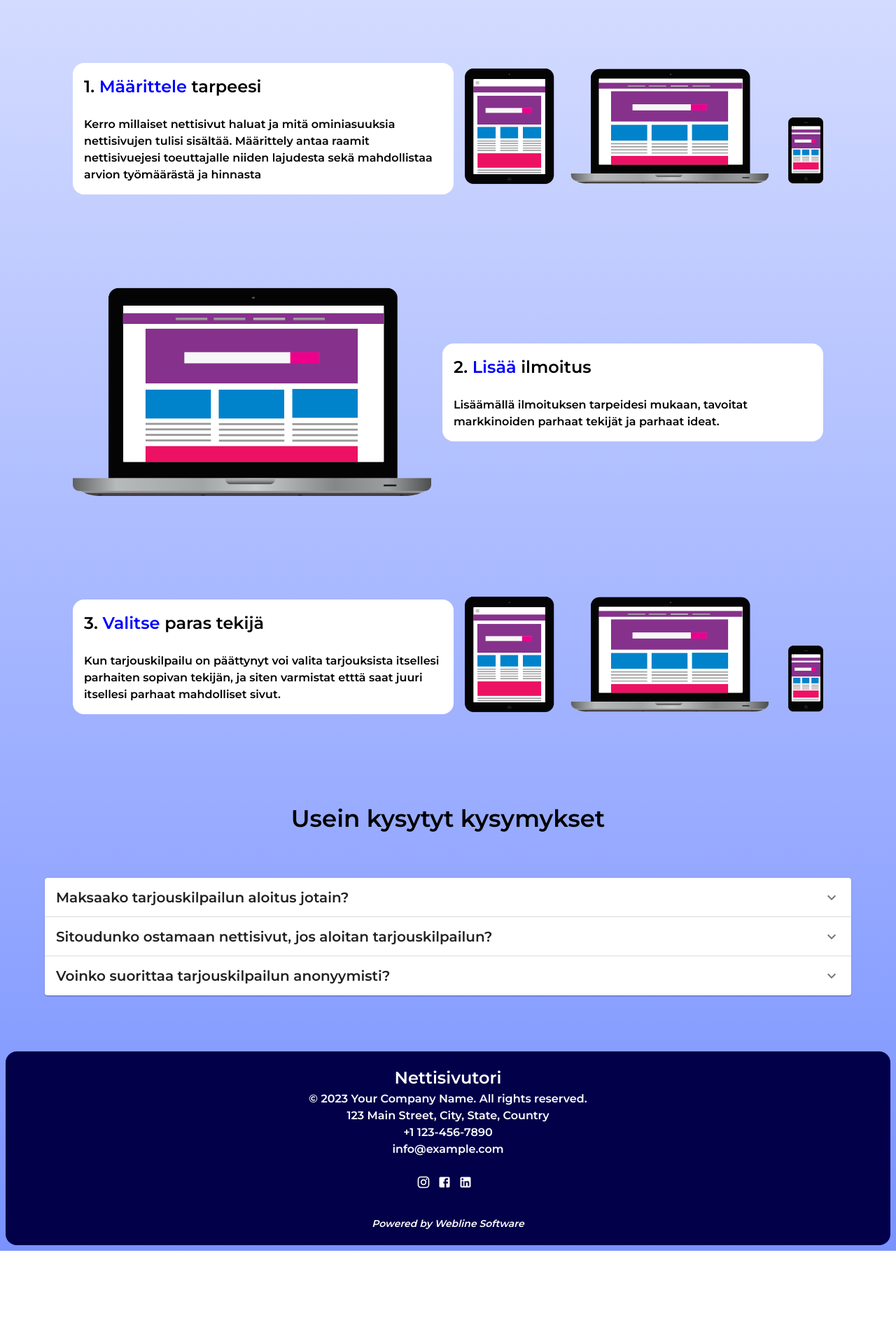
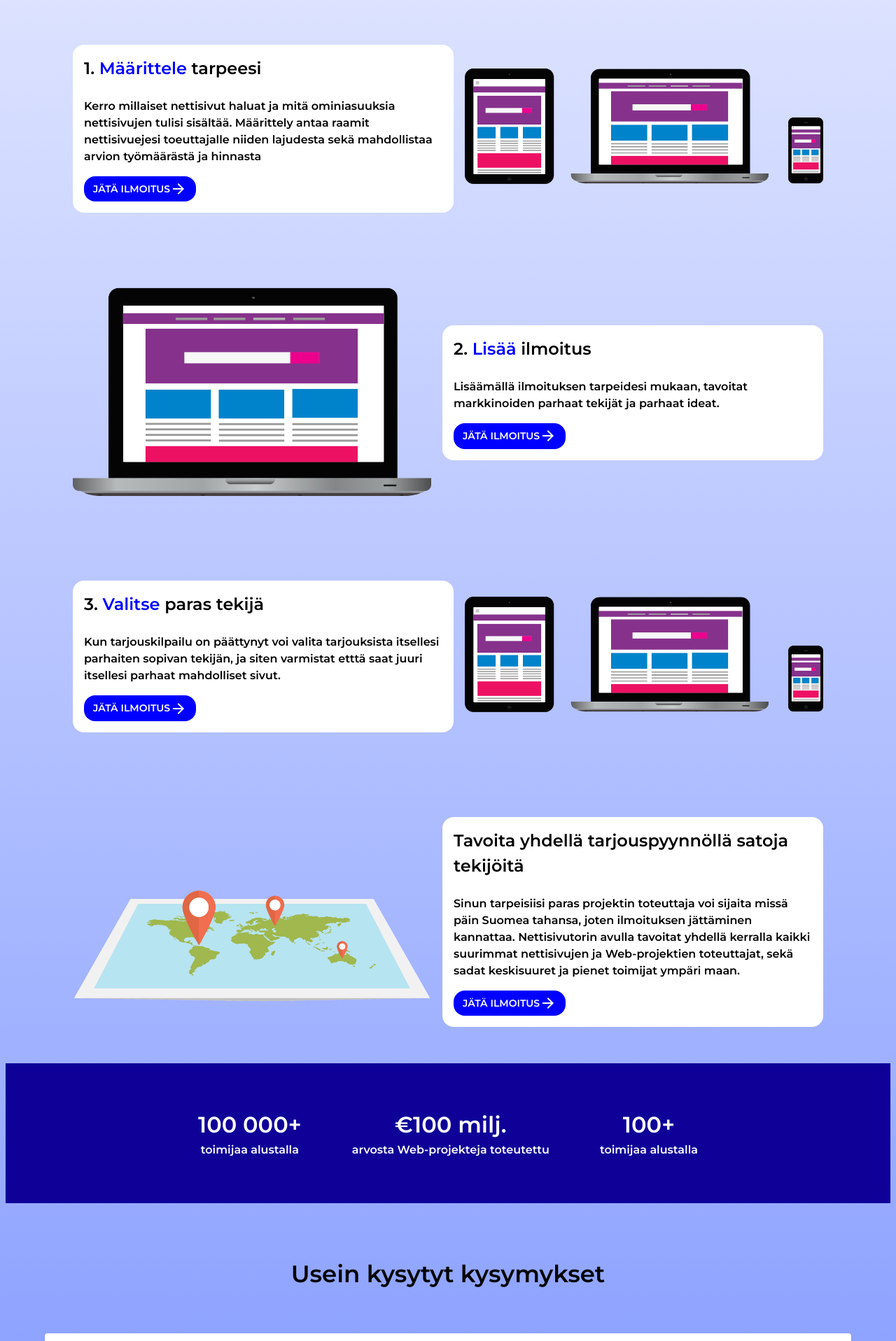
Before and after one commit to vainorantanen/nettisivutori, a React app: page / in a window 1280 px wide. Shown: the part 874-2791 px from the top of the page at 70% size. Before the commit the page ends 2662 px from the top, so only its background shows below. Built offline with nearby package versions, Linux system fonts and the light colour scheme; no server answers.

Commit message:
tehty etusivun prosessi ja infolaatikko

```diff
--- a/src/components/Home/Home.js
+++ b/src/components/Home/Home.js
@@ -3,12 +3,14 @@ import React from 'react'
 import HomeHeader from './HomeHeader'
 import FAQSection from './FaqSection'
 import HomeProcess from './HomeProcess'
+import HomeInfoBox from './HomeInfoBox'
 
 const Home = () => {
   return (
     <Box sx={{ minHeight: '100vh' }}>
       <HomeHeader />
       <HomeProcess />
+      <HomeInfoBox />
       <FAQSection />
     </Box>
   )
--- a/src/components/Home/HomeHeader.js
+++ b/src/components/Home/HomeHeader.js
@@ -86,6 +86,22 @@ const HomeHeader = () => {
             </Box>
             <Button
               component={Link}
+              to="/lisaailmoitus"
+              sx={{ backgroundColor: 'blue', color: 'white',
+                transition: 'transform 0.3s',
+                maxWidth: '9rem',
+                marginTop: '1rem',
+                marginLeft: '1rem',
+                marginBottom: '1rem',
+                borderRadius: '1rem',
+                '&:hover': {
+                  transform: 'scale(1.05)',
+                  backgroundImage: 'linear-gradient(to bottom, #003eff, #006eff)' }
+              }}>
+            Aloita tästä
+            </Button>
+            <Button
+              component={Link}
               to="/tarjouskilpailut"
               sx={{
                 backgroundColor: 'blue',
@@ -93,6 +109,7 @@ const HomeHeader = () => {
                 transition: 'transform 0.3s',
                 marginTop: '1rem',
                 marginBottom: '1rem',
+                maxWidth: '9rem',
                 marginLeft: '1rem',
                 borderRadius: '1rem',
                 '&:hover': {
@@ -101,22 +118,7 @@ const HomeHeader = () => {
                 },
               }}
             >
-  Avoimet tarjouskilpailut
-            </Button>
-            <Button
-              component={Link}
-              to="/lisaailmoitus"
-              sx={{ backgroundColor: 'blue', color: 'white',
-                transition: 'transform 0.3s',
-                marginTop: '1rem',
-                marginLeft: '1rem',
-                marginBottom: '1rem',
-                borderRadius: '1rem',
-                '&:hover': {
-                  transform: 'scale(1.05)',
-                  backgroundImage: 'linear-gradient(to bottom, #003eff, #006eff)' }
-              }}>
-            Aloita tarjouskilpailu
+  Avoimet ilmoitukset
             </Button>
           </Box>
         </Box>
--- /dev/null
+++ b/src/components/Home/HomeInfoBox.js
@@ -0,0 +1,42 @@
+import React from 'react'
+import { Box, Typography } from '@mui/material'
+
+const HomeInfoBox = () => {
+  return (
+    <Box sx={{
+      display: 'flex',
+      marginTop: '3rem',
+      flexDirection: 'row',
+      flexWrap: 'wrap',
+      justifyContent: 'center',
+      alignItems: 'center',
+      textAlign: 'center',
+      backgroundColor: '#0F0098',
+      gap: '4.5rem',
+      color: 'white',
+      paddingTop: '4rem',
+      paddingBottom: '4rem'
+    }}>
+      <Box>
+        <Typography sx={{
+          fontSize: '2rem'
+        }}>100 000+</Typography>
+        <Typography>toimijaa alustalla</Typography>
+      </Box>
+      <Box>
+        <Typography sx={{
+          fontSize: '2rem'
+        }}>€100 milj.</Typography>
+        <Typography>arvosta Web-projekteja toteutettu</Typography>
+      </Box>
+      <Box>
+        <Typography sx={{
+          fontSize: '2rem'
+        }}>100+</Typography>
+        <Typography>toimijaa alustalla</Typography>
+      </Box>
+    </Box>
+  )
+}
+
+export default HomeInfoBox
--- a/src/components/Home/HomeProcess.js
+++ b/src/components/Home/HomeProcess.js
@@ -1,7 +1,10 @@
 import React from 'react'
-import { Box, Typography } from '@mui/material'
+import { Box, Typography, Button } from '@mui/material'
 import devicesPic from '../../Assets/devices.png'
 import laptopPic from '../../Assets/laptop.png'
+import locationsPic from '../../Assets/locations.png'
+import { Link } from 'react-router-dom'
+import ArrowForwardIcon from '@mui/icons-material/ArrowForward'
 
 const HomeProcess = () => {
   return (
@@ -34,11 +37,24 @@ const HomeProcess = () => {
         }}>
           <Typography sx={{ marginBottom: '1.5rem', fontSize: '1.5rem' }}>1. <span style={{ color: 'blue' }}>Määrittele</span>  tarpeesi</Typography>
           <Typography>Kerro millaiset nettisivut haluat ja mitä ominiasuuksia nettisivujen tulisi sisältää. Määrittely antaa raamit nettisivuejesi toeuttajalle niiden lajudesta sekä mahdollistaa arvion työmäärästä ja hinnasta</Typography>
+          <Button
+            component={Link}
+            to="/lisaailmoitus"
+            sx={{ backgroundColor: 'blue', color: 'white',
+              transition: 'transform 0.3s',
+              marginTop: '1rem',
+              borderRadius: '1rem',
+              maxWidth: '10rem',
+              '&:hover': {
+                transform: 'scale(1.05)',
+                backgroundImage: 'linear-gradient(to bottom, #003eff, #006eff)' }
+            }}>
+            Jätä ilmoitus <ArrowForwardIcon />
+          </Button>
         </Box>
         <Box>
           <img src={devicesPic} alt='pic of mobile app' style={{ maxWidth: '40vw', height: 'auto' }}/>
         </Box>
-
       </Box>
 
       <Box sx={{
@@ -66,6 +82,20 @@ const HomeProcess = () => {
         }}>
           <Typography sx={{ marginBottom: '1.5rem', fontSize: '1.5rem' }}>2. <span style={{ color: 'blue' }}>Lisää</span> ilmoitus</Typography>
           <Typography>Lisäämällä ilmoituksen tarpeidesi mukaan, tavoitat markkinoiden parhaat tekijät ja parhaat ideat.</Typography>
+          <Button
+            component={Link}
+            to="/lisaailmoitus"
+            sx={{ backgroundColor: 'blue', color: 'white',
+              transition: 'transform 0.3s',
+              marginTop: '1rem',
+              borderRadius: '1rem',
+              maxWidth: '10rem',
+              '&:hover': {
+                transform: 'scale(1.05)',
+                backgroundImage: 'linear-gradient(to bottom, #003eff, #006eff)' }
+            }}>
+            Jätä ilmoitus <ArrowForwardIcon />
+          </Button>
         </Box>
 
 
@@ -94,9 +124,68 @@ const HomeProcess = () => {
         }}>
           <Typography sx={{ marginBottom: '1.5rem', fontSize: '1.5rem' }}>3. <span style={{ color: 'blue' }}>Valitse</span> paras tekijä</Typography>
           <Typography>Kun tarjouskilpailu on päättynyt voi valita tarjouksista itsellesi parhaiten sopivan tekijän, ja siten varmistat etttä saat juuri itsellesi parhaat mahdolliset sivut.</Typography>
+          <Button
+            component={Link}
+            to="/lisaailmoitus"
+            sx={{ backgroundColor: 'blue', color: 'white',
+              transition: 'transform 0.3s',
+              marginTop: '1rem',
+              borderRadius: '1rem',
+              maxWidth: '10rem',
+              '&:hover': {
+                transform: 'scale(1.05)',
+                backgroundImage: 'linear-gradient(to bottom, #003eff, #006eff)' }
+            }}>
+            Jätä ilmoitus <ArrowForwardIcon />
+          </Button>
         </Box>
         <Box>
           <img src={devicesPic} alt='pic of mobile app' style={{ maxWidth: '40vw', height: 'auto' }}/>
+        </Box>
+
+      </Box>
+
+      <Box sx={{
+        display: 'flex',
+        flexDirection: 'row',
+        flexWrap: 'wrap',
+        justifyContent: 'center',
+        alignItems: 'center',
+        textAlign: 'flex-start',
+        gap: '1rem',
+      }}>
+        <Box>
+          <img src={locationsPic} alt='pic of mobile app' style={{ maxWidth: '40vw', height: 'auto' }}/>
+        </Box>
+        <Box sx={{
+          display: 'flex',
+          flexDirection: 'column',
+          flexWrap: 'wrap',
+          width: '40vw',
+          backgroundColor: 'white',
+          borderRadius: '1rem',
+          padding: '1rem',
+          '@media (max-width: 600px)': {
+            width: '80vw',
+          }
+        }}>
+          <Typography sx={{ marginBottom: '1.5rem', fontSize: '1.5rem' }}>Tavoita yhdellä tarjouspyynnöllä satoja tekijöitä</Typography>
+          <Typography>Sinun tarpeisiisi paras projektin toteuttaja voi sijaita missä päin Suomea tahansa, joten ilmoituksen jättäminen kannattaa. Nettisivutorin avulla
+            tavoitat yhdellä kerralla kaikki suurimmat nettisivujen ja Web-projektien toteuttajat, sekä sadat keskisuuret ja pienet toimijat ympäri maan.</Typography>
+          <Button
+            component={Link}
+            to="/lisaailmoitus"
+            sx={{ backgroundColor: 'blue', color: 'white',
+              transition: 'transform 0.3s',
+              marginTop: '1rem',
+              borderRadius: '1rem',
+              maxWidth: '10rem',
+              '&:hover': {
+                transform: 'scale(1.05)',
+                backgroundImage: 'linear-gradient(to bottom, #003eff, #006eff)' }
+            }}>
+            Jätä ilmoitus <ArrowForwardIcon />
+          </Button>
         </Box>
 
       </Box>
```
Also changed, not shown: src/Assets/locations.png (added).
